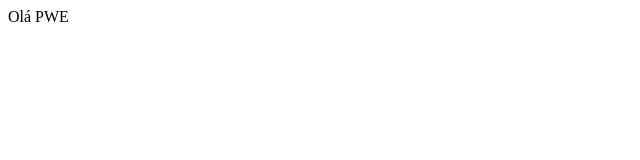
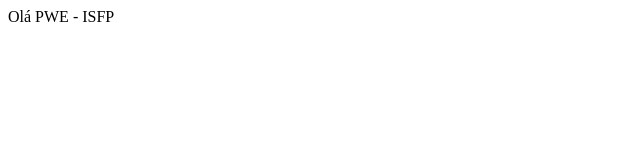
Before and after one commit to fabio-teixeira-ifsp/pweaula01PT23820X, a plain HTML site: page index.html in a window 1280 px wide. Shown: the full height of the page, 0-640 px from the left. Drawn offline with Linux system fonts and the light colour scheme.

Commit message:
Inclui o nome do IFSP na página

```diff
--- a/index.html
+++ b/index.html
@@ -9,7 +9,7 @@
 </head>
 
 <body>
-  Olá PWE
+  Olá PWE - ISFP
   <script src="script.js"></script>
 </body>
 
```
